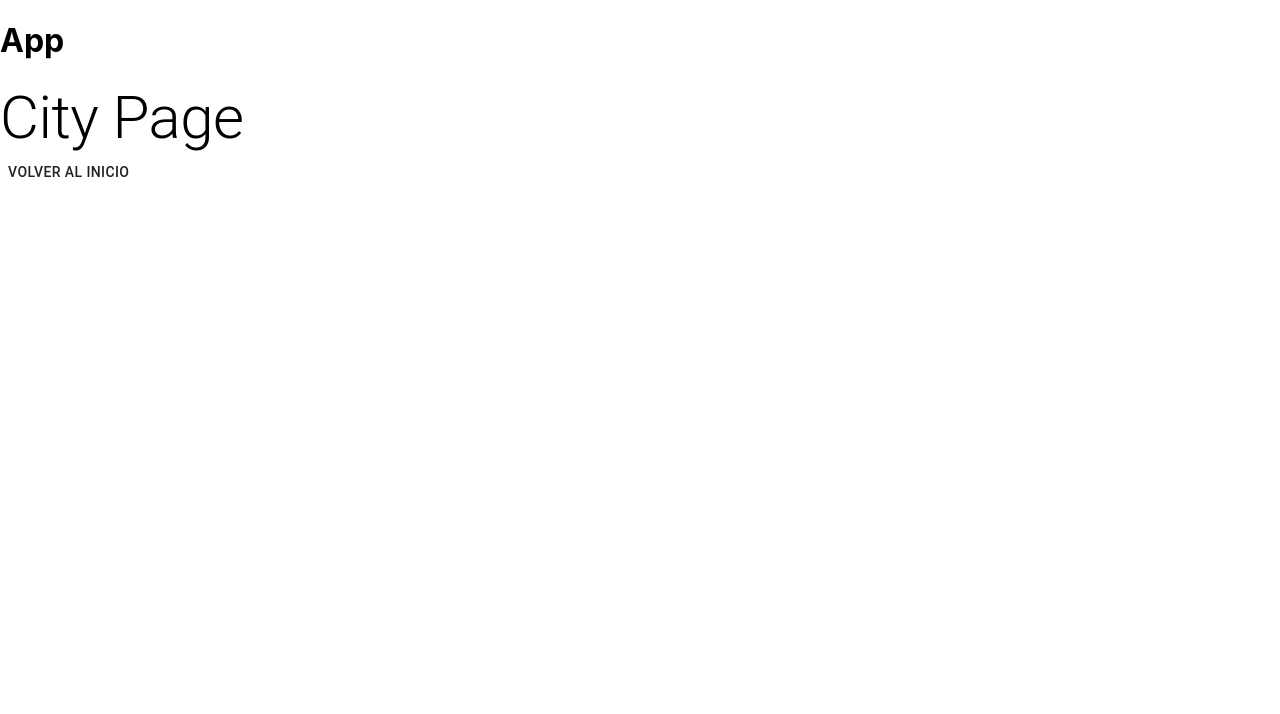
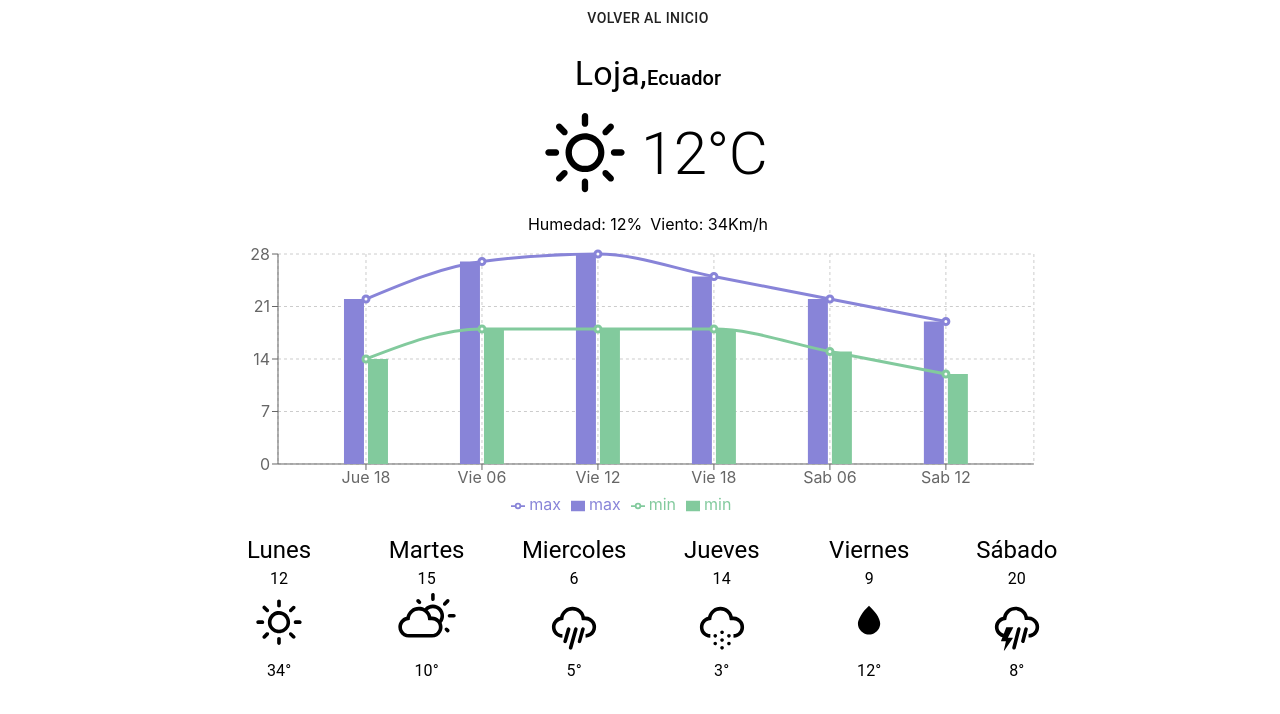
Before and after one commit to jr-98/ReactCourse, a React (Create React App) app in the folder weather-app/: page /city in a window 1280 px wide. Shown: the top 714 px of the page. Built offline with nearby package versions, Linux system fonts and the light colour scheme.

Commit message:
Seccion 14:React-Router: Router, Switch, Link y useHistory

```diff
--- a/weather-app/src/App.jsx
+++ b/weather-app/src/App.jsx
@@ -1,14 +1,21 @@
 import React from 'react';
-import { BrowserRouter as Router, Switch, Route} from 'react-router-dom';
+import { BrowserRouter as Router, Switch, Route } from 'react-router-dom';
 import WelcomePage from './pages/WelcomePage';
 import MainPage from './pages/MainPage';
 import CityPage from './pages/CityPage';
 import NoFoundPage from './pages/NoFoundPage';
+import { Grid } from '@material-ui/core';
 
 const App = () => {
     return (
-        <div>
-            <h1>App</h1>
+        <Grid container
+            justifyContent='center'
+            direction='row' >
+            <Grid item
+                xs={12}
+                sm={11}
+                md={10}
+                lg={8}>
                 <Router>
                     <Switch>
                         <Route exact path="/">
@@ -25,7 +32,9 @@ const App = () => {
                         </Route>
                     </Switch>
                 </Router>
-        </div>
+            </Grid>
+
+        </Grid>
     )
 }
 
--- a/weather-app/src/components/CityInfo/CityInfo.jsx
+++ b/weather-app/src/components/CityInfo/CityInfo.jsx
@@ -1,13 +1,13 @@
 import React from 'react'
 import PropTypes from 'prop-types'
-import { Typography } from '@material-ui/core'
+import { Grid, Typography } from '@material-ui/core'
 
 const CityInfo = ({ city, country }) => {
     return (
-        <>
+        <Grid item display="flex">
             <Typography display='inline' variant='h4'>{city},</Typography>
             <Typography display='inline' variant='h6'>{country}</Typography>
-        </>
+        </Grid>
     )
 }
 
--- a/weather-app/src/components/CityList/CityList.jsx
+++ b/weather-app/src/components/CityList/CityList.jsx
@@ -1,4 +1,4 @@
-import { Grid } from '@material-ui/core';
+import { Grid, List, ListItem } from '@material-ui/core';
 import React from 'react';
 import PropTypes from 'prop-types';
 import CityInfo from './../CityInfo';
@@ -8,31 +8,34 @@ import Weather from './../Weather';
 const renderCityAndCountry = eventOnClickCity => cityAndCountry => {
     const { city, country } = cityAndCountry
     return (
-        <li key={city} onClick={eventOnClickCity}>
+        <ListItem
+            button
+            key={city}
+            onClick={eventOnClickCity}>
             <Grid container
-                display='flex'
-                justifyContent='center'
+                direction='row'
+                alignContent='center'
                 alignItems='center'>
-                <Grid item md={8}
-                    xs={12}>
+                <Grid item
+                    xs={6}>
                     <CityInfo city={city} country={country} />
                 </Grid>
-                <Grid item md={4}
-                    xs={12}>
+                <Grid item
+                    xs={6}>
                     <Weather temperature={12} state='sunny' />
                 </Grid>
             </Grid>
-        </li>
+        </ListItem>
     );
 }
 //Recibe vomo entrada un array
 const CityList = ({ cities, onClickCity }) => {
     return (
-        <ul>
+        <List>
             {
                 cities.map(cityAndCountry => renderCityAndCountry(onClickCity)(cityAndCountry))
             }
-        </ul>
+        </List>
     );
 }
 
--- a/weather-app/src/components/ForeCastsItem/ForecastItem.jsx
+++ b/weather-app/src/components/ForeCastsItem/ForecastItem.jsx
@@ -16,7 +16,7 @@ const ForecastItem = ({ weekDay, hour, state, temperature }) => {
                 <Typography>{hour}</Typography>
             </Grid>
             <Grid item>
-                <IconState state={state} />
+                <IconState state={state} value='4em' />
             </Grid>
             <Grid item>
                 <Typography>{temperature}°</Typography>
--- a/weather-app/src/components/Forecast/Forecast.jsx
+++ b/weather-app/src/components/Forecast/Forecast.jsx
@@ -22,9 +22,11 @@ const renderForecastItem = (forecast) => {
 const Forecast = ({ forecastItemList }) => {
     return (
         <Grid container
-            justifyContent='center'
-            alignContent='center'
-            alignItems='center'>
+            justifyContent='space-around'
+            justifyItems='space-around'
+            alignItems='center'
+            xs={12}
+            style={{ flexWrap: "nowrap" }}>
             {forecastItemList.map(forecast => renderForecastItem(forecast))}
         </Grid>
     )
--- a/weather-app/src/components/ForecastChart/ForecastChart.jsx
+++ b/weather-app/src/components/ForecastChart/ForecastChart.jsx
@@ -9,13 +9,13 @@ import {
     CartesianGrid,
     ComposedChart,
     Bar,
+    ResponsiveContainer,
 } from 'recharts';
 const ForecastChart = ({ data }) => {
     return (
-        <div>
+        <ResponsiveContainer width="95%" height={300} >
             <ComposedChart
-                    width={900}
-                    height={300}
+                layout="horizontal"
                 margin={{ top: 20, bottom: 20, left: 5, right: 5 }}
                 data={data}>
                 <CartesianGrid strokeDasharray="3 3" />
@@ -23,13 +23,12 @@ const ForecastChart = ({ data }) => {
                 <YAxis />
                 <Tooltip />
                 <Legend />
-
                 <Line type='monotone' dataKey="max" stroke="#8884d8" strokeWidth={3} />
                 <Bar dataKey="max" barSize={20} fill="#8884d8" />
                 <Line type='monotone' dataKey="min" stroke="#82ca9d" strokeWidth={3} />
                 <Bar dataKey="min" barSize={20} fill="#82ca9d" />
             </ComposedChart>
-        </div>
+        </ResponsiveContainer>
     )
 }
 
--- a/weather-app/src/components/Weather/Weather.jsx
+++ b/weather-app/src/components/Weather/Weather.jsx
@@ -1,15 +1,16 @@
-import React from 'react'
-import PropTypes from 'prop-types'
-import { Grid, Typography } from '@material-ui/core'
-import IconState, { validValues } from '../IconState'
+import React from 'react';
+import PropTypes from 'prop-types';
+import { Grid, Typography } from '@material-ui/core';
+import IconState, { validValues } from '../IconState';
+
 const Weater = ({ temperature, state }) => {
     return (
         <Grid container
             direction='row'
             justifyContent='center'
-            alignContent='center'
+            alignItems='center'
             spacing={1}>
-            <IconState state={state} />
+            <IconState state={state} value={'7em'} />
             <Typography variant='h2'>{temperature}°C</Typography>
         </Grid>
     )
--- a/weather-app/src/components/WeatherDetails/WeatherDetails.jsx
+++ b/weather-app/src/components/WeatherDetails/WeatherDetails.jsx
@@ -1,13 +1,17 @@
 import React from 'react'
 import PropTypes from 'prop-types'
-import { Typography } from '@material-ui/core'
+import { Grid, Typography } from '@material-ui/core'
 
 const WeatherDetails = ({ humidity, wind }) => {
     return (
-        <>
-            <Typography variant='h5'>Humedad: {humidity}%</Typography>
-            <Typography variant='h5'>Viento: {wind}Km/h</Typography>
-        </>
+        <Grid container direction='row' spacing={1}>
+            <Grid item>
+                <Typography variant='h7'>Humedad: {humidity}%</Typography>
+            </Grid>
+            <Grid item>
+                <Typography variant='h7'>Viento: {wind}Km/h</Typography>
+            </Grid>
+        </Grid>
     )
 }
 
--- a/weather-app/src/pages/CityPage.jsx
+++ b/weather-app/src/pages/CityPage.jsx
@@ -1,17 +1,131 @@
 import React from 'react';
 import { useHistory } from 'react-router-dom';
-import { Button, Typography } from '@material-ui/core';
+import { Button, Grid } from '@material-ui/core';
+import CityInfo from '../components/CityInfo';
+import Weater from '../components/Weather';
+import WeatherDetails from '../components/WeatherDetails';
+import Forecast from '../components/Forecast'
+import ForecastChart from '../components/ForecastChart'
 
 const CityPage = () => {
     const history = useHistory()
     const onClickHandle = () => {
         history.push('/main')
     }
+    const city = 'Loja'
+    const country = 'Ecuador'
+    const temperature = 12
+    const state = 'sunny'
+    const humidity = 12
+    const wind = 34
+    const data = [
+        {
+            "dayHour": "Jue 18",
+            "min": 14,
+            "max": 22,
+        },
+        {
+            "dayHour": "Vie 06",
+            "min": 18,
+            "max": 27,
+        },
+        {
+            "dayHour": "Vie 12",
+            "min": 18,
+            "max": 28,
+        },
+        {
+            "dayHour": "Vie 18",
+            "min": 18,
+            "max": 25,
+        },
+        {
+            "dayHour": "Sab 06",
+            "min": 15,
+            "max": 22,
+        },
+        {
+            "dayHour": "Sab 12",
+            "min": 12,
+            "max": 19,
+        }
+    ]
+    const list = [
+        {
+            weekDay: 'Lunes',
+            hour: 12,
+            state: 'sunny',
+            temperature: 34,
+        },
+        {
+            weekDay: 'Martes',
+            hour: 15,
+            state: 'clouds',
+            temperature: 10,
+        },
+        {
+            weekDay: 'Miercoles',
+            hour: 6,
+            state: 'rain',
+            temperature: 5,
+        },
+        {
+            weekDay: 'Jueves',
+            hour: 14,
+            state: 'snow',
+            temperature: 3,
+        },
+        {
+            weekDay: 'Viernes',
+            hour: 9,
+            state: 'drizzle',
+            temperature: 12,
+        },
+        {
+            weekDay: 'Sábado',
+            hour: 20,
+            state: 'thunderstorm',
+            temperature: 8,
+        },
+    ]
     return (
-        <div>
-            <Typography variant='h2'>City Page</Typography>
-            <Button onClick={onClickHandle}>Volver al inicio</Button>
-        </div>
+        <Grid container
+            justifyContent="space-around"
+            alignItems='center'
+            direction="column"
+
+            spacing={2} >
+            <Grid item
+                justifyItems='right'
+                alignItems="flex-end">
+                <Button onClick={onClickHandle}>Volver al inicio</Button>
+            </Grid>
+            <Grid item xs={12}
+                justifyContent="center"
+                justifyItems="center"
+                alignItems="flex-end">
+                <CityInfo city={city} country={country} />
+            </Grid>
+            <Grid container
+                direction='column'
+                alignItems='center'
+                justifyContent='center'
+                spacing={1}
+                xs={12}>
+                <Grid item>
+                    <Weater temperature={temperature} state={state} />
+                </Grid>
+                <Grid item>
+                    <WeatherDetails humidity={humidity} wind={wind} />
+                </Grid>
+            </Grid>
+            <Grid container style={{ width: 'auto !important' }}>
+                <ForecastChart data={data} />
+            </Grid>
+            <Grid container style={{ width: 'inherit !important' }}>
+                <Forecast forecastItemList={list} />
+            </Grid>
+        </Grid >
     )
 }
 
--- a/weather-app/src/pages/MainPage.jsx
+++ b/weather-app/src/pages/MainPage.jsx
@@ -1,5 +1,5 @@
 import React from 'react';
-import { Button, Grid, Typography } from '@material-ui/core';
+import { Grid, Typography } from '@material-ui/core';
 import { useHistory } from 'react-router-dom';
 import CityList from '../components/CityList'
 const MainPage = () => {
```
Also changed, not shown: weather-app/src/components/IconState/IconState.jsx (+4 -3 lines), 1 other file (tests, documents, lock files or other folders). Lines whose indentation alone changed are shown as unchanged.
